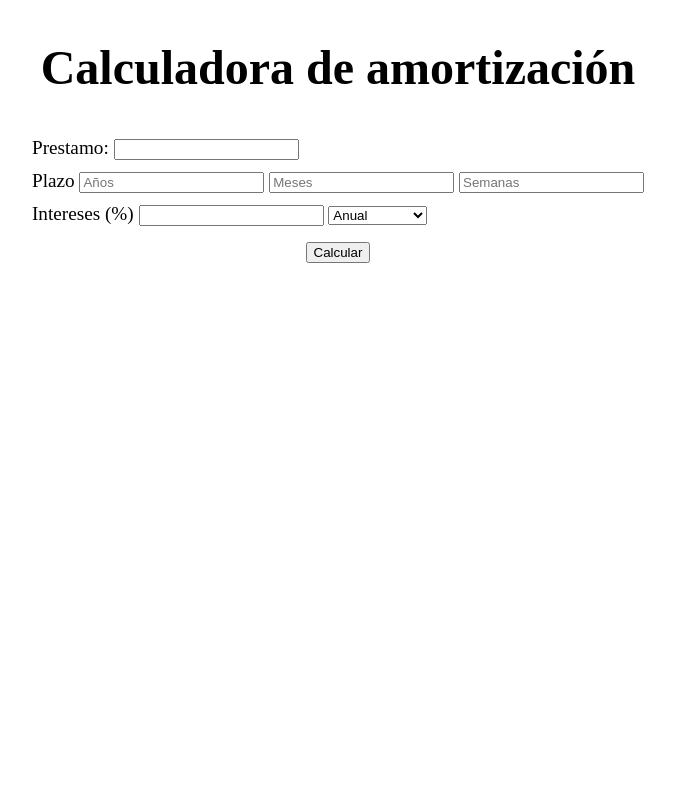
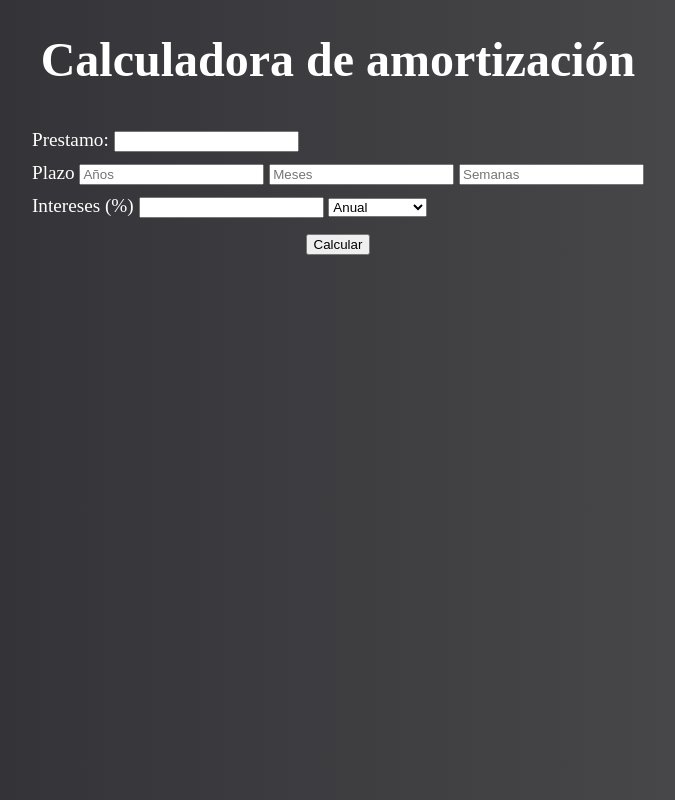
Before and after one commit to xxCaramel/amortization, a plain HTML site: page index.html in a window 1280 px wide. Shown: the whole page, without its empty margins (302-977 px from the left). Drawn offline with Linux system fonts and the light colour scheme.

Commit message:
Basic css added

```diff
--- a/styles/styles.css
+++ b/styles/styles.css
@@ -3,9 +3,19 @@ html {
     font-size: 24px;
 }
 
-.body {
+body {
     margin: 0;
     height: 100%;
+    background-image: linear-gradient(to left,#4f4f51, #2c2b30);
+
+}
+
+label {
+    color: white;
+}
+
+h1 {
+    color: white;
 }
 
 .center_container {
@@ -13,6 +23,7 @@ html {
     display:flex;
     flex-direction: column;
     align-items: center;
+
 
 }
 
@@ -37,6 +48,7 @@ html {
 table {
     table-layout: fixed;
     border-collapse: collapse;
+    color: white;
 }
 
 th,
```
